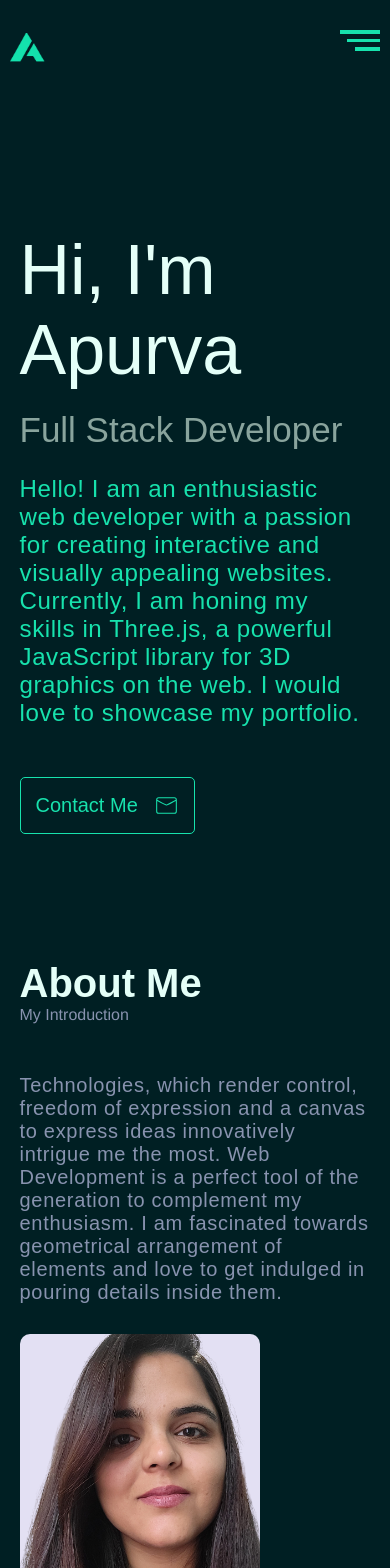
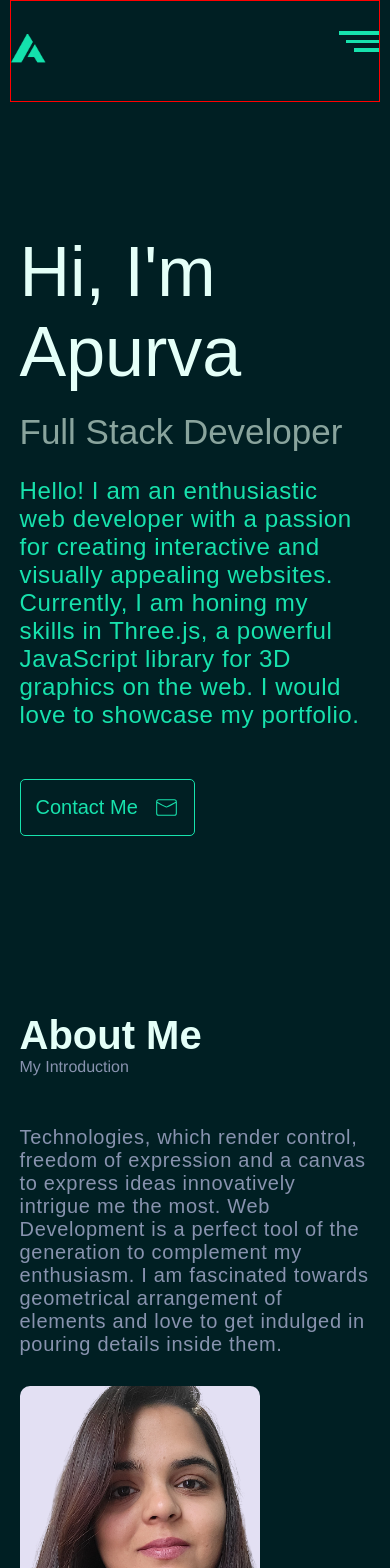
Before and after one commit to Persistent-A/apurva-portfolio, a React (Create React App) app: page / in a window 390 px wide. Shown: the top 1568 px of the page. Built offline with nearby package versions, Linux system fonts and the light colour scheme.

Commit message:
about section update

```diff
--- a/src/index.css
+++ b/src/index.css
@@ -683,6 +683,7 @@ a {
   .header {
     /* padding: 10px; */
     padding: 50px 0;
+    border: 1px solid red;;
   }
 
   .hamburger-icon {
@@ -762,11 +763,12 @@ a {
     width: 90%;
     margin: 0 auto;
     height: auto;
-
   }
 
   .about-intro {
     padding: 0;
+    /* border: 1px solid red; */
+    margin-top: 50px
   }
 
   .about {
```
